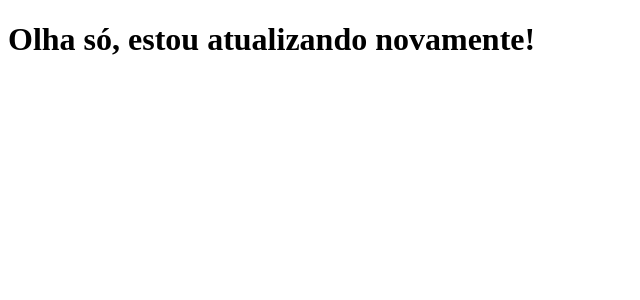
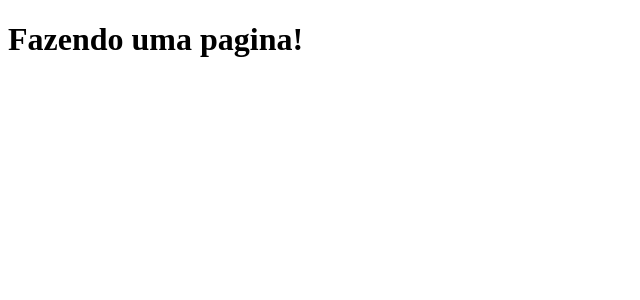
Before and after one commit to Educarlos99/tabNews-clone, a Next.js app: page / in a window 1280 px wide. Shown: the top 300 px of the page, without its empty margins (0-640 px from the left). Built offline with nearby package versions, Linux system fonts and the light colour scheme.

Commit message:
atualizando

```diff
--- a/pages/index.js
+++ b/pages/index.js
@@ -1,5 +1,5 @@
 
 function Home(){
-    return <h1>Olha só, estou atualizando novamente!</h1>
+    return <h1>Fazendo uma pagina!</h1>
 }
 export default Home
```
